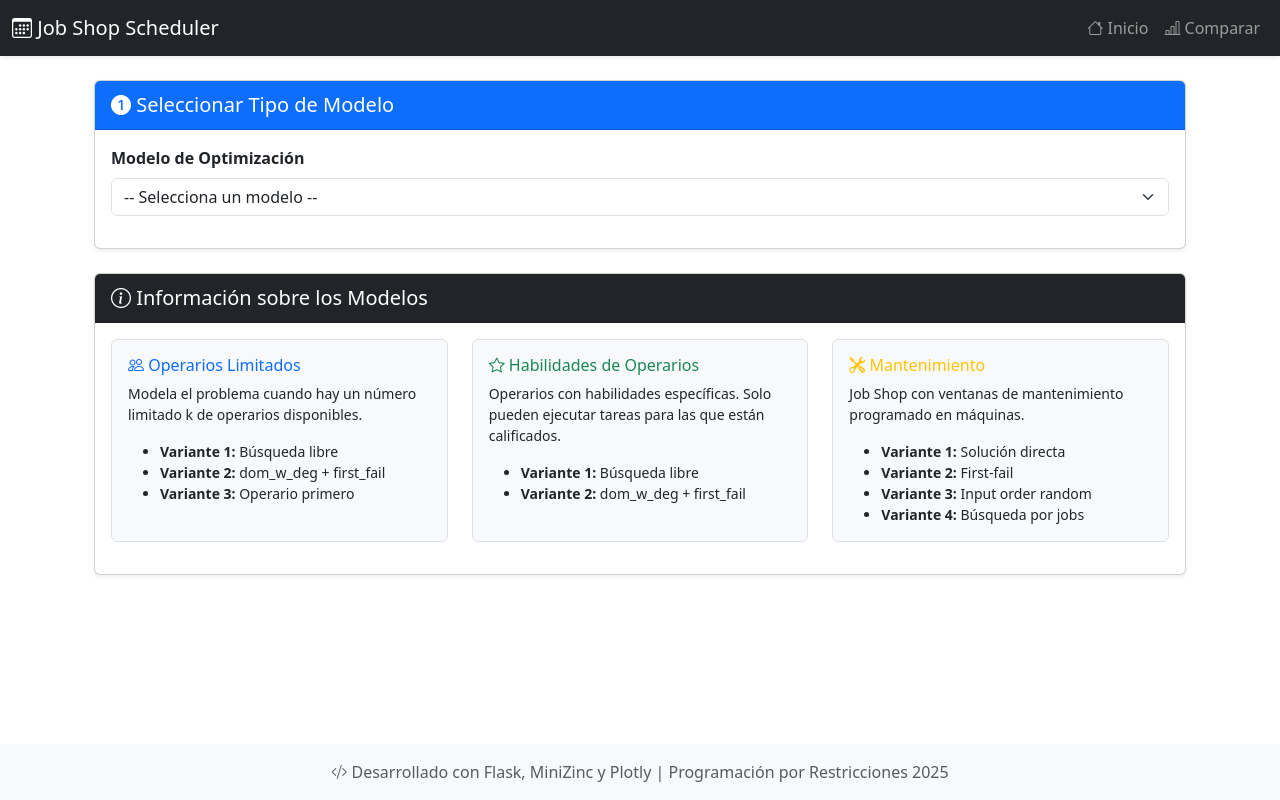
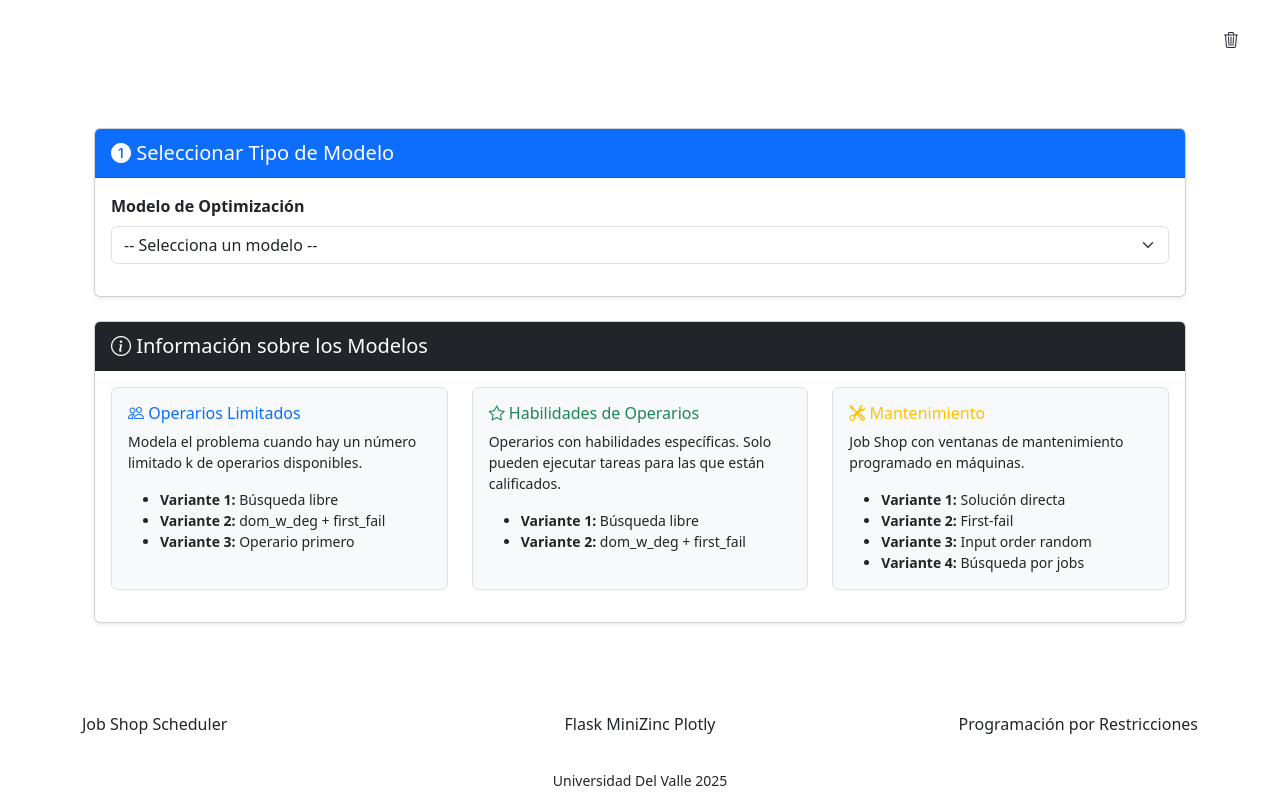
Before and after one commit to Yenreh/ProjectJobShop, a Flask app: page / in a window 1280 px wide. Run offline with Flask 3, Linux system fonts and the light colour scheme.

Commit message:
Refactor layout.html for improved navbar and footer design, update font to Inter, and enhance alert messages styling

```diff
--- a/templates/layout.html
+++ b/templates/layout.html
@@ -12,29 +12,51 @@
     <!-- Google Fonts -->
     <link rel="preconnect" href="https://fonts.googleapis.com">
     <link rel="preconnect" href="https://fonts.gstatic.com" crossorigin>
-    <link href="https://fonts.googleapis.com/css2?family=Roboto:wght@300;400;500;700&display=swap" rel="stylesheet">
+    <link href="https://fonts.googleapis.com/css2?family=Inter:wght@300;400;500;600;700&display=swap" rel="stylesheet">
     <!-- Custom CSS -->
     <link rel="stylesheet" href="{{ url_for('static', filename='style.css') }}">
 </head>
 <body>
-<nav class="navbar navbar-expand navbar-dark bg-dark shadow-sm">
-    <div class="container-fluid">
-        <a class="navbar-brand" href="{{ url_for('index') }}">
-            <i class="bi bi-calendar3"></i> Job Shop Scheduler
+<!-- Modern Header/Navbar -->
+<nav class="navbar navbar-expand-lg navbar-dark modern-navbar sticky-top">
+    <div class="container-fluid px-4">
+        <a class="navbar-brand d-flex align-items-center" href="{{ url_for('index') }}">
+            <div class="brand-icon-wrapper">
+                <i class="bi bi-boxes brand-icon"></i>
+            </div>
+            <span class="brand-text">
+                <span class="brand-main">Job Shop</span>
+                <span class="brand-sub">Scheduler</span>
+            </span>
         </a>
-        <button class="navbar-toggler" type="button" data-bs-toggle="collapse" data-bs-target="#navbarNav">
+
+        <button class="navbar-toggler border-0" type="button" data-bs-toggle="collapse" data-bs-target="#navbarNav">
             <span class="navbar-toggler-icon"></span>
         </button>
+
         <div class="collapse navbar-collapse" id="navbarNav">
-            <ul class="navbar-nav ms-auto">
+            <ul class="navbar-nav ms-auto gap-2 align-items-center">
                 <li class="nav-item">
-                    <a class="nav-link" href="{{ url_for('index') }}">
-                        <i class="bi bi-house"></i> Inicio
+                    <a class="nav-link modern-nav-link {% if request.endpoint == 'index' %}active{% endif %}" href="{{ url_for('index') }}">
+                        <i class="bi bi-play-circle-fill"></i>
+                        <div class="nav-link-content">
+                            <span class="nav-link-title">Ejecutar Modelo</span>
+                            <small class="nav-link-subtitle">Resolver problema individual</small>
+                        </div>
                     </a>
                 </li>
                 <li class="nav-item">
-                    <a class="nav-link" href="{{ url_for('compare') }}">
-                        <i class="bi bi-bar-chart-line"></i> Comparar
+                    <a class="nav-link modern-nav-link {% if request.endpoint == 'compare' %}active{% endif %}" href="{{ url_for('compare') }}">
+                        <i class="bi bi-graph-up-arrow"></i>
+                        <div class="nav-link-content">
+                            <span class="nav-link-title">Comparar Modelos</span>
+                            <small class="nav-link-subtitle">Análisis comparativo</small>
+                        </div>
+                    </a>
+                </li>
+                <li class="nav-item">
+                    <a class="btn btn-clear-session" href="{{ url_for('clear_session') }}" title="Limpiar datos de sesión">
+                        <i class="bi bi-trash3"></i>
                     </a>
                 </li>
             </ul>
@@ -42,14 +64,16 @@
     </div>
 </nav>
 
-<main class="container my-4">
+<main class="container my-5">
     {% with messages = get_flashed_messages(with_categories=true) %}
     {% if messages %}
-    <div class="flash-messages">
+    <div class="flash-messages mb-4">
         {% for category, message in messages %}
-        <div class="alert alert-{{ 'success' if category == 'success' else 'danger' if category == 'error' else 'info' }} alert-dismissible fade show" role="alert">
-            <i class="bi bi-{{ 'check-circle' if category == 'success' else 'exclamation-triangle' if category == 'error' else 'info-circle' }}"></i>
-            {{ message }}
+        <div class="alert modern-alert alert-{{ 'success' if category == 'success' else 'danger' if category == 'error' else 'info' }} alert-dismissible fade show" role="alert">
+            <div class="d-flex align-items-center">
+                <i class="bi bi-{{ 'check-circle-fill' if category == 'success' else 'exclamation-triangle-fill' if category == 'error' else 'info-circle-fill' }} me-3 fs-4"></i>
+                <div>{{ message }}</div>
+            </div>
             <button type="button" class="btn-close" data-bs-dismiss="alert"></button>
         </div>
         {% endfor %}
@@ -59,11 +83,38 @@
     {% block content %}{% endblock %}
 </main>
 
-<footer class="footer mt-auto py-3 bg-light">
-    <div class="container text-center">
-        <span class="text-muted">
-            <i class="bi bi-code-slash"></i> Desarrollado con Flask, MiniZinc y Plotly | Programación por Restricciones 2025
-        </span>
+<!-- Modern Footer -->
+<footer class="modern-footer">
+    <div class="footer-content">
+        <div class="container">
+            <div class="row align-items-center py-4">
+                <div class="col-md-4 text-center text-md-start mb-3 mb-md-0">
+                    <div class="foote-brand">
+                        <span>Job Shop Scheduler</span>
+                    </div>
+                </div>
+                <div class="col-md-4 text-center mb-3 mb-md-0">
+                    <div class="footer-tech">
+                        <span class="tech-badge">Flask</span>
+                        <span class="tech-badge">MiniZinc</span>
+                        <span class="tech-badge">Plotly</span>
+                    </div>
+                </div>
+                <div class="col-md-4 text-center text-md-end">
+                        <span>Programación por Restricciones</span>
+                    </div>
+                </div>
+            </div>
+        </div>
+    </div>
+    <div class="footer-bottom">
+        <div class="container">
+            <div class="row">
+                <div class="col text-center py-2">
+                    <small>Universidad Del Valle 2025</small>
+                </div>
+            </div>
+        </div>
     </div>
 </footer>
 
```
